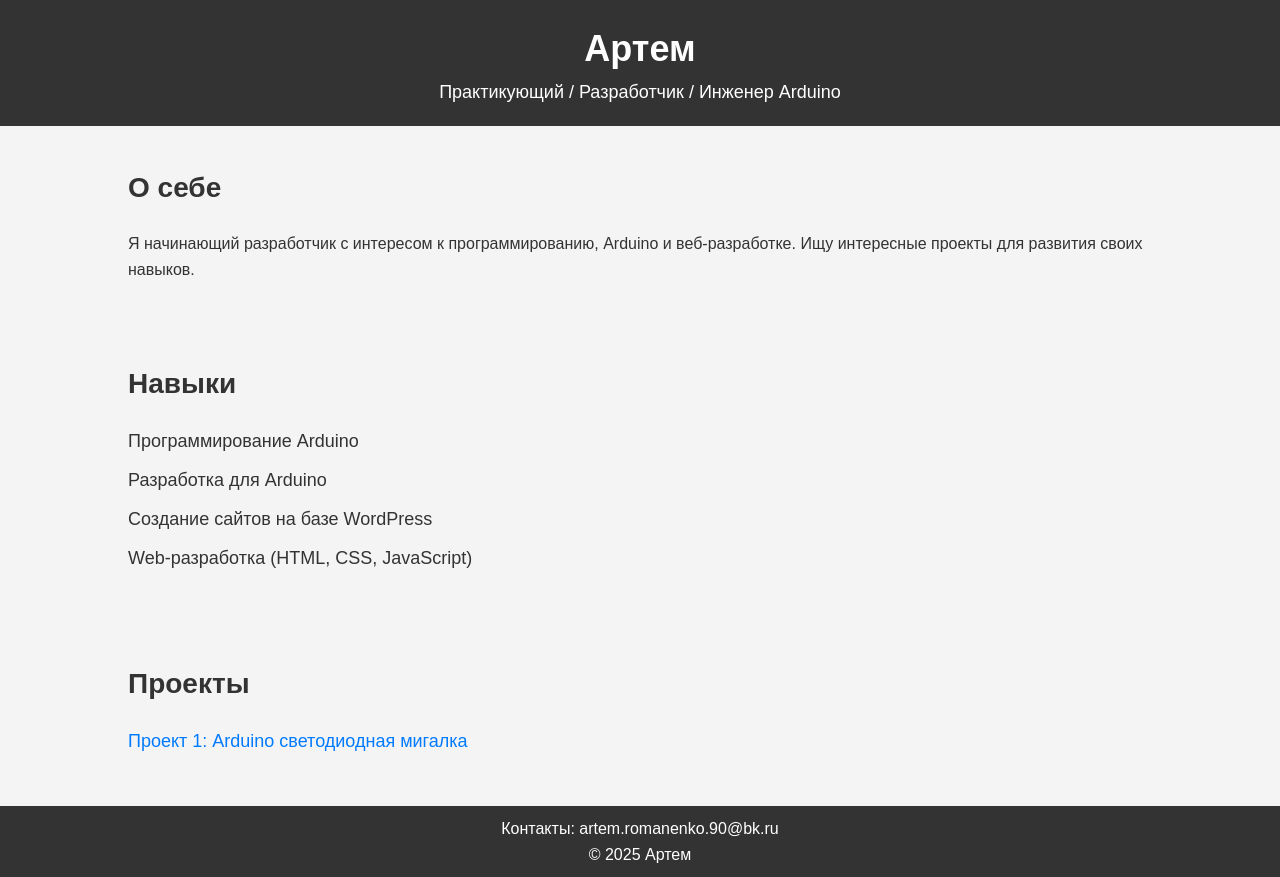
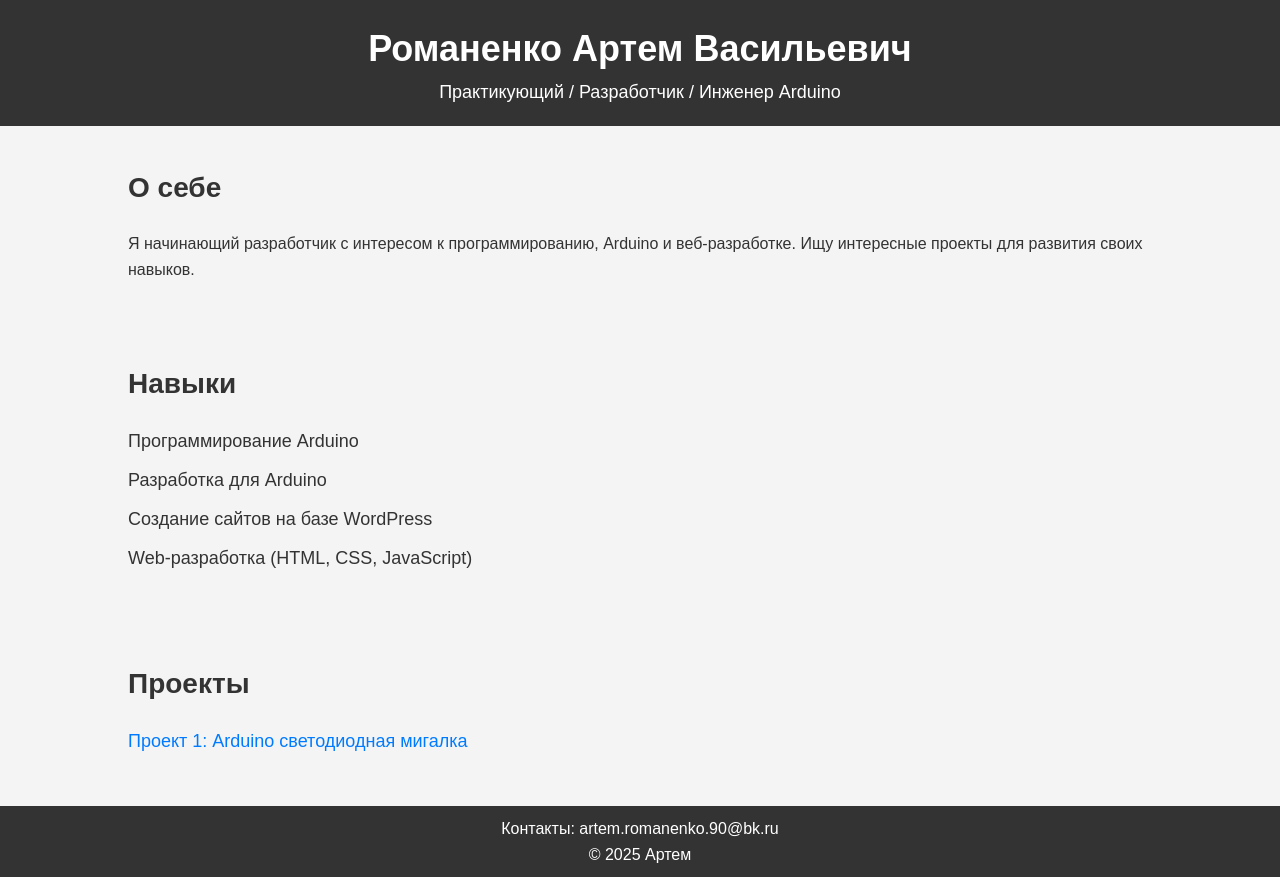
Before and after one commit to artem112416/my-portfolio, a plain HTML site: page index.html in a window 1280 px wide. Drawn offline with Linux system fonts and the light colour scheme.

Commit message:
Update index.html

```diff
--- a/index.html
+++ b/index.html
@@ -9,7 +9,7 @@
 <body>
   <header>
     <div class="container">
-      <h1>Артем</h1>
+      <h1>Романенко Артем Васильевич</h1>
       <p>Практикующий / Разработчик / Инженер Arduino</p>
     </div>
   </header>
```
